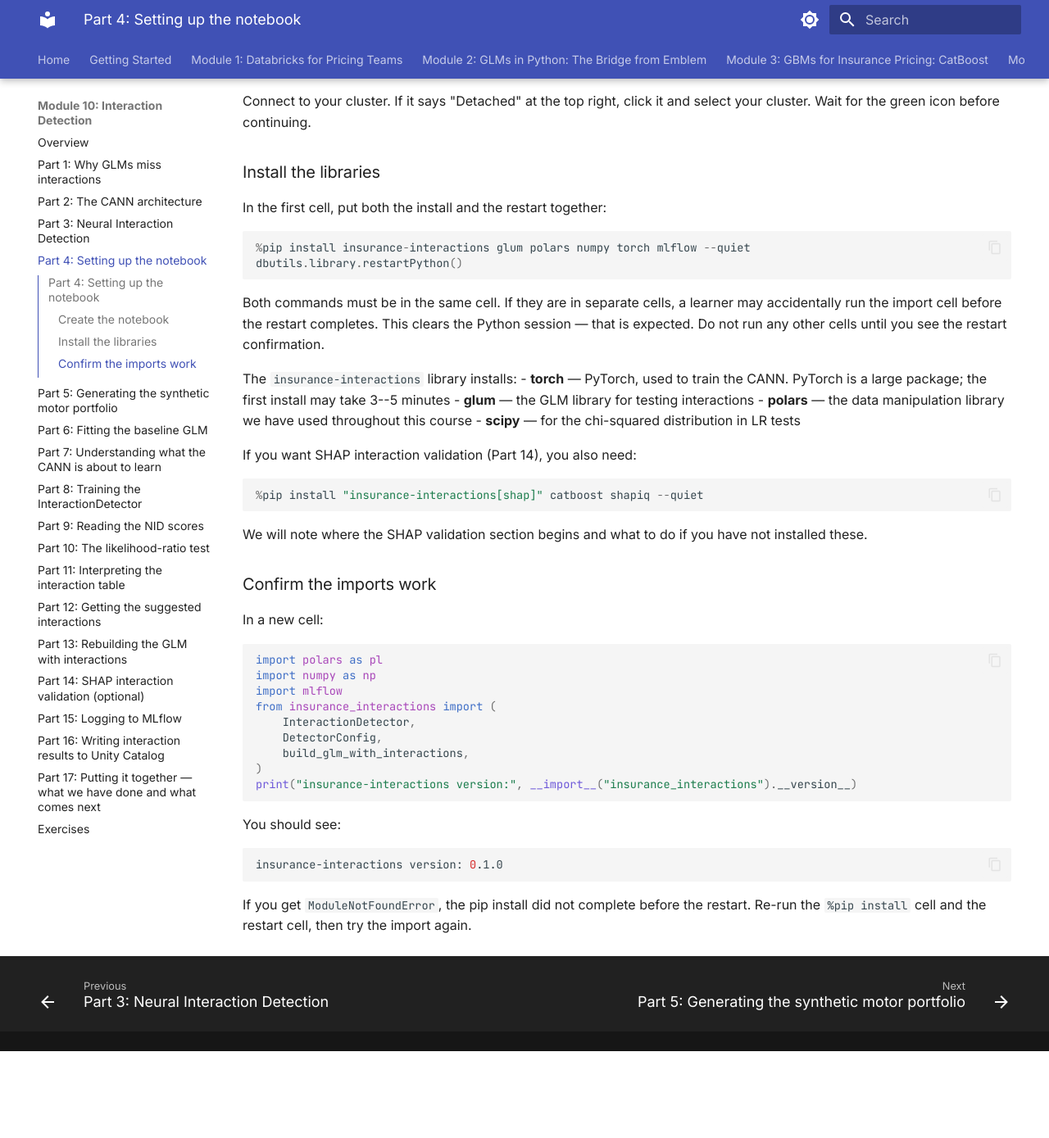
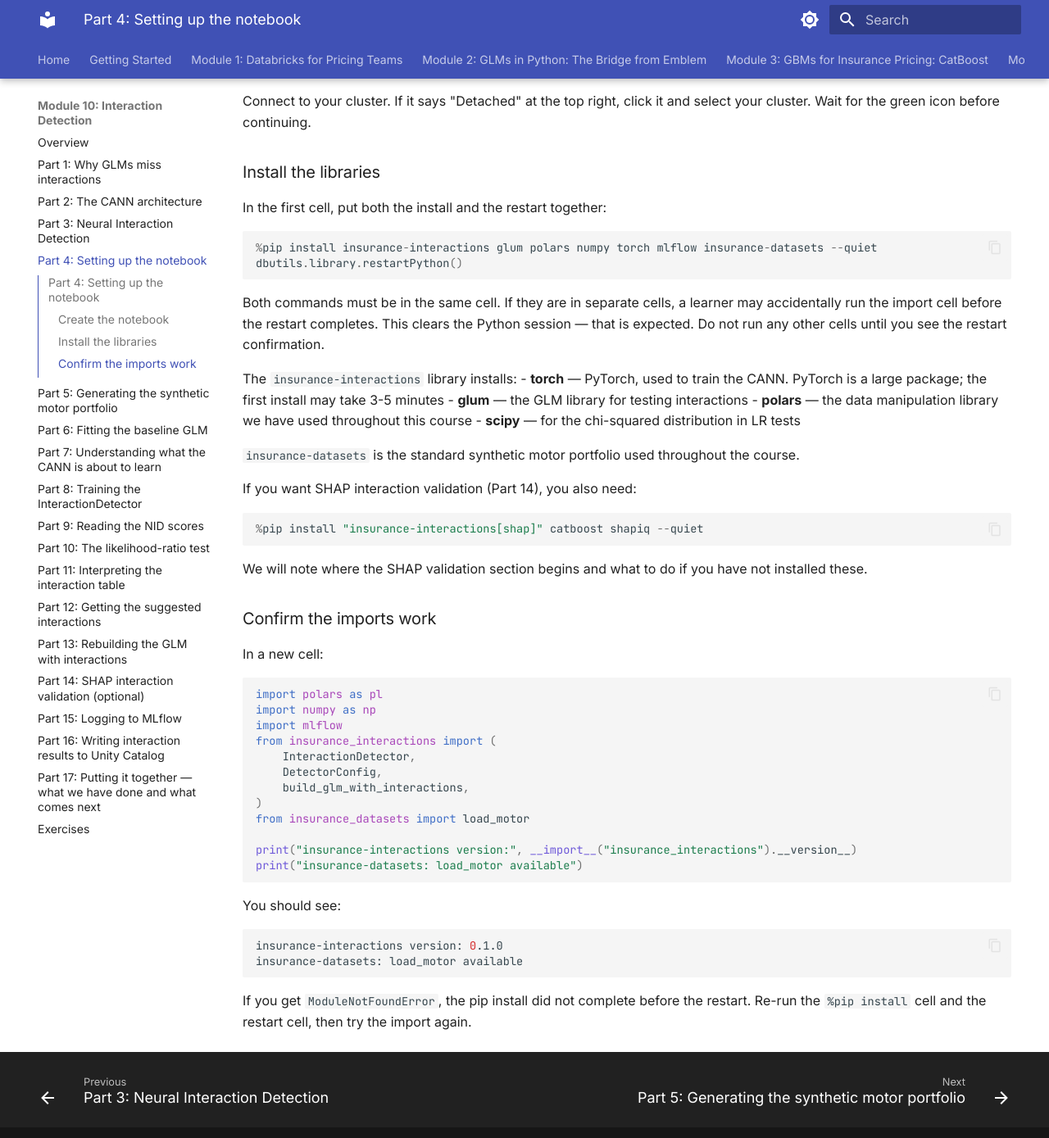
Before and after one commit to burning-cost/course, an MkDocs documentation site: the page built from docs/module-10/part-04-setting-up-the-notebook.md, in a window 1280 px wide and 1400 px high, scrolled down 322 px. Shown: the top 1389 px of the window at 82% size. Built offline with MkDocs 1.6.1 and Material for MkDocs 9.7.7, drawn with Linux system fonts in a browser that asks for light colours; before the commit the page ends 1605 px from its top, so only the background shows below that.

Commit message:
Add insurance-datasets to module-05 and module-10 setup cells
Completes the setup cell audit — all motor modules (02-05, 08, 10) now
install insurance-datasets in the first pip install cell and confirm
load_motor is importable in the imports check.

Co-Authored-By: Claude Opus 4.6 <noreply@anthropic.com>

````diff
--- a/docs/module-10/part-04-setting-up-the-notebook.md
+++ b/docs/module-10/part-04-setting-up-the-notebook.md
@@ -13,17 +13,19 @@ Connect to your cluster. If it says "Detached" at the top right, click it and se
 In the first cell, put both the install and the restart together:
 
 ```python
-%pip install insurance-interactions glum polars numpy torch mlflow --quiet
+%pip install insurance-interactions glum polars numpy torch mlflow insurance-datasets --quiet
 dbutils.library.restartPython()
 ```
 
 Both commands must be in the same cell. If they are in separate cells, a learner may accidentally run the import cell before the restart completes. This clears the Python session — that is expected. Do not run any other cells until you see the restart confirmation.
 
 The `insurance-interactions` library installs:
-- **torch** — PyTorch, used to train the CANN. PyTorch is a large package; the first install may take 3--5 minutes
+- **torch** — PyTorch, used to train the CANN. PyTorch is a large package; the first install may take 3-5 minutes
 - **glum** — the GLM library for testing interactions
 - **polars** — the data manipulation library we have used throughout this course
 - **scipy** — for the chi-squared distribution in LR tests
+
+`insurance-datasets` is the standard synthetic motor portfolio used throughout the course.
 
 If you want SHAP interaction validation (Part 14), you also need:
 
@@ -46,13 +48,17 @@ from insurance_interactions import (
     DetectorConfig,
     build_glm_with_interactions,
 )
+from insurance_datasets import load_motor
+
 print("insurance-interactions version:", __import__("insurance_interactions").__version__)
+print("insurance-datasets: load_motor available")
 ```
 
 You should see:
 
 ```bash
 insurance-interactions version: 0.1.0
+insurance-datasets: load_motor available
 ```
 
 If you get `ModuleNotFoundError`, the pip install did not complete before the restart. Re-run the `%pip install` cell and the restart cell, then try the import again.
````
Also changed, not shown: docs/module-05/part-03-setting-up-the-notebook.md (+5 -1 lines).
